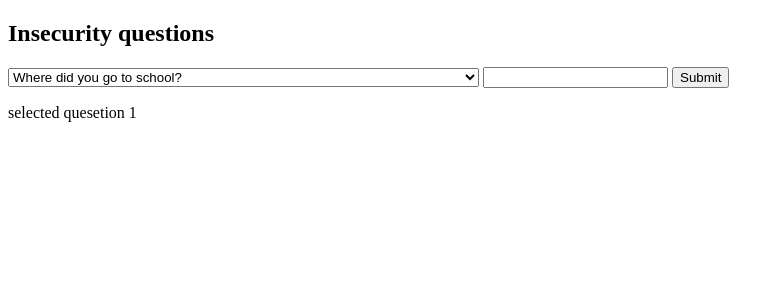
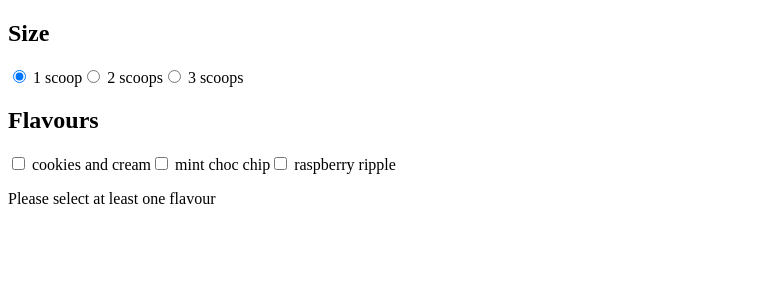
Before and after one commit to SOTAkkkk/sveltekit-tutorial, a SvelteKit app: page / in a window 1280 px wide. Shown: the top 300 px of the page, without its empty margins (0-784 px from the left). Built offline with nearby package versions, Linux system fonts and the light colour scheme.

Commit message:
Group inputs

```diff
--- a/src/routes/+page.svelte
+++ b/src/routes/+page.svelte
@@ -1,49 +1,44 @@
 <script>
-    let questions = [
-        {
-            id: 1,
-            text: `Where did you go to school?`
-        },
-        {
-            id: 2,
-            text: `What is your mother's name?`
-        },
-        {
-            id: 3,
-            text: `What is another personal fact that an attacker could easily find with Google?`
-        }
-    ];
-
-    let selected;
-    let answer = '';
-
-    function handleSubmit() {
-        alert(
-            `answered question ${selected.id} (${selected.text}) with "${answer}"`
-        )
-    }
+    let scoops = 1;
+    let flavours = [];
+    const formatter = new Intl.ListFormat('en', {style: 'long', type: 'conjunction'});
 </script>
 
-<h2>Insecurity questions </h2>
+<h2>Size</h2>
 
-<form on:submit|preventDefault={handleSubmit}>
-    <select
-            bind:value={selected}
-            on:change={()=>(answer='')}
-    >
-        {#each questions as question}
-            <option value={question}>
-                {question.text}
-            </option>
-        {/each}
-    </select>
-    <input bind:value={answer}>
+{#each [1, 2, 3] as number}
+    <label>
+        <input
+                type="radio"
+                name="scoops"
+                value={number}
+                bind:group={scoops}
+        />
 
-    <button disable={!answer} type="submit">
-        Submit
-    </button>
-</form>
+        {number} {number === 1 ? 'scoop' : 'scoops'}
+    </label>
+{/each}
 
-<p>
-    selected quesetion {selected ? selected.id : '[waiting...]'}
-</p>
+<h2> Flavours </h2>
+{#each ['cookies and cream', 'mint choc chip', 'raspberry ripple'] as flavour}
+    <label>
+        <input
+                type="checkbox"
+                name="flavours"
+                value={flavour}
+                bind:group={flavours}
+        />
+        {flavour}
+    </label>
+{/each}
+
+{#if flavours.length === 0}
+    <p>Please select at least one flavour</p>
+{:else if flavours.length > scoops}
+    <p>Can't order more flavours than scoops!</p>
+{:else }
+    <p>
+        You ordered {scoops} {scoops === 1 ? 'scoop' : 'scoops'}
+        of {formatter.format(flavours)}
+    </p>
+{/if}
```
